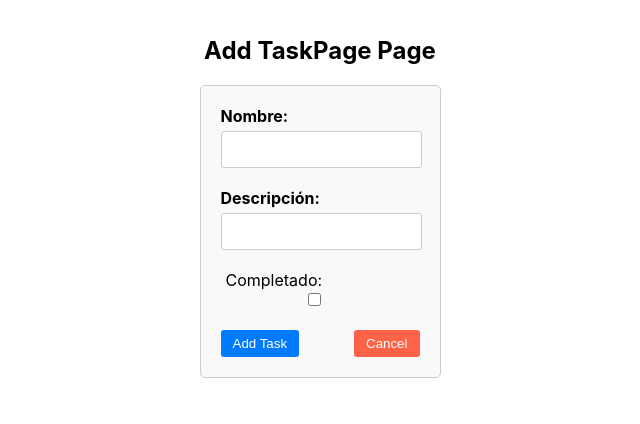
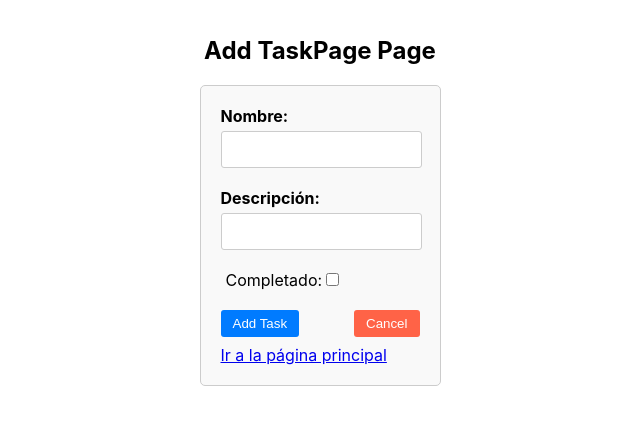
Before and after one commit to dvidaillet/tareas, a React (Create React App) app: page /add-task in a window 1280 px wide. Shown: the top 424 px of the page, without its empty margins (288-928 px from the left). Built offline with nearby package versions, Linux system fonts and the light colour scheme; data requests are answered from the project's data file.

Commit message:
add link to home

```diff
--- a/src/modules/task/components/task-form/TaskForm.jsx
+++ b/src/modules/task/components/task-form/TaskForm.jsx
@@ -3,7 +3,7 @@ import styled from "styled-components";
 import { useFormik } from "formik";
 import * as Yup from "yup";
 import { v4 as uuidv4 } from "uuid";
-import { Navigate } from "react-router-dom";
+import { Navigate, Link } from "react-router-dom";
 import { TaskContext } from "../../context/taskContext";
 import { ErrorMessage } from "../../../../components/ErrorMessaje";
 import {
@@ -47,6 +47,7 @@ const ButtonContainer = styled.div`
   flex-direction: row;
   justify-content: space-between;
   gap: 20px;
+  margin-bottom: 0.5rem;
 `;
 
 export const TaskForm = () => {
@@ -81,7 +82,6 @@ export const TaskForm = () => {
   }
 
   const handleCancel = () => {
-    formik.setErrors(null); // Restablece los errores a un objeto vacío
     formik.resetForm();
   };
 
@@ -117,7 +117,7 @@ export const TaskForm = () => {
       </FormGroup>
       <FormGroup>
         <CheckboxLabel htmlFor="completed">Completado:</CheckboxLabel>
-        <Input
+        <input
           type="checkbox"
           id="completed"
           name="completed"
@@ -133,6 +133,7 @@ export const TaskForm = () => {
           Cancel
         </DeleteButton>
       </ButtonContainer>
+      <Link to="/">Ir a la página principal</Link>
     </Form>
   );
 };
```
